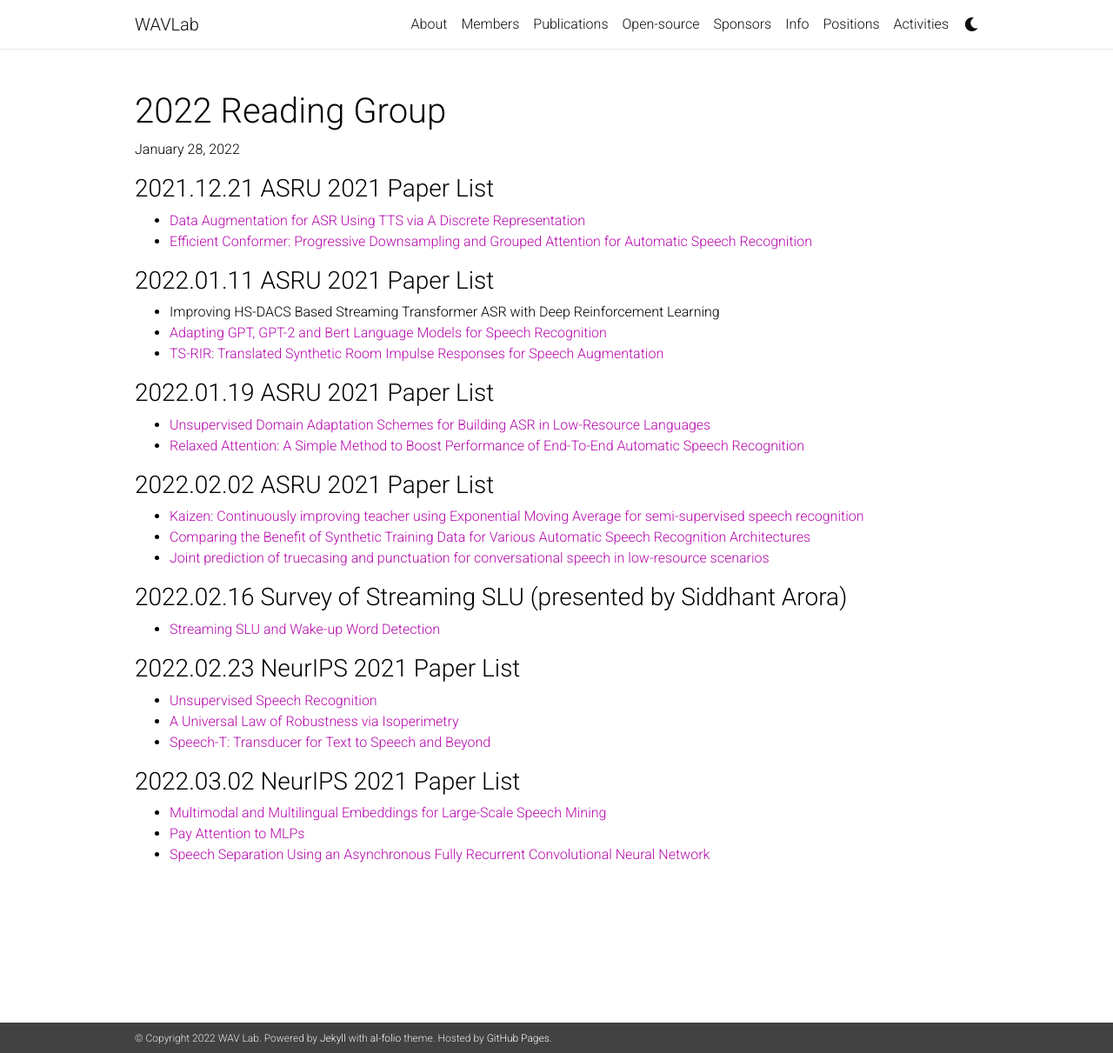
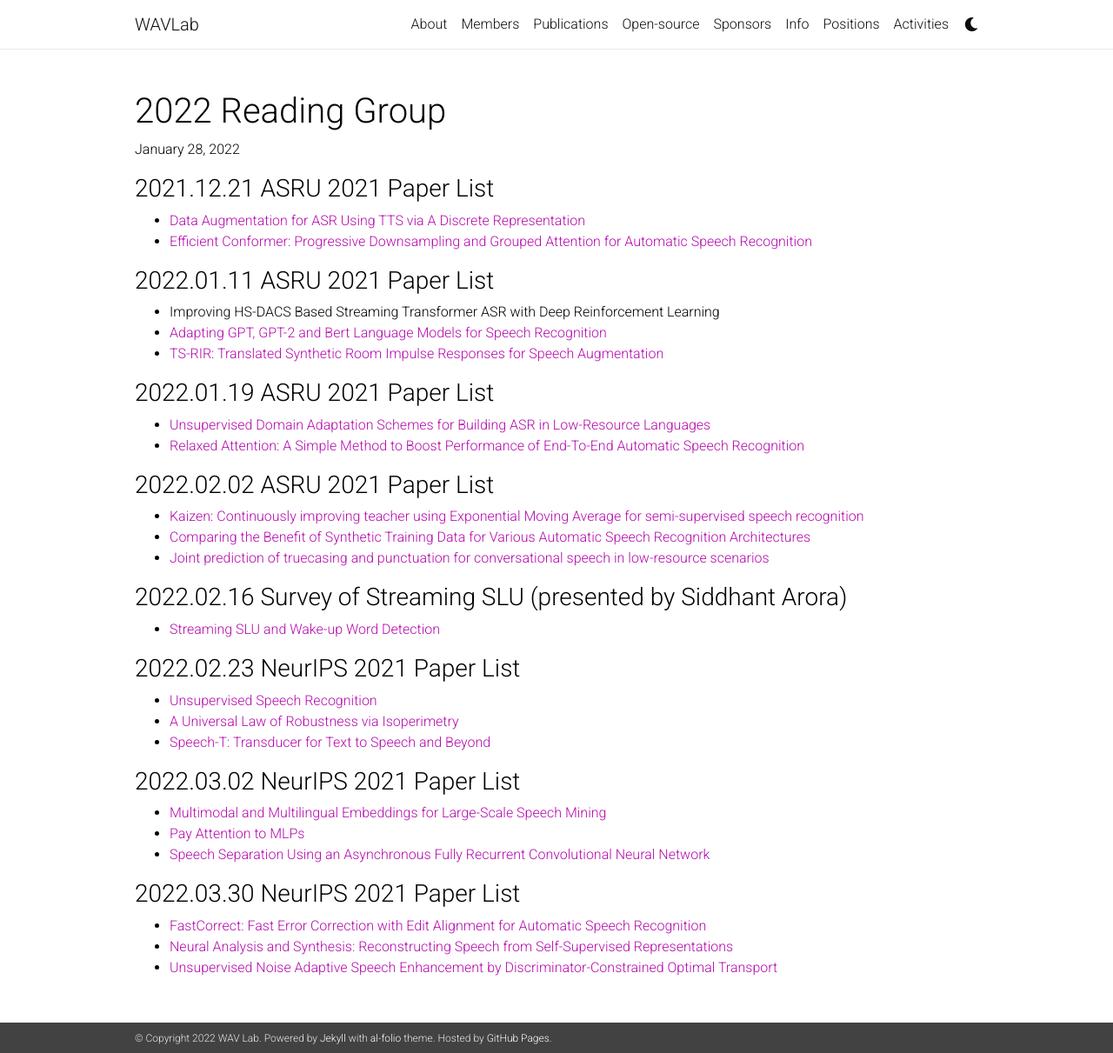
Before and after one commit to shinjiwlab/shinjiwlab.github.io, a Jekyll site: the page built from _posts/2022-12-31-reading-group.md, in a window 1280 px wide and 1211 px high. Shown: the whole window at 87% size. Built offline with Jekyll 4.4.1, drawn with Linux system fonts in a browser that asks for light colours; nearby versions of some CDN libraries; a style sheet for code colours, icons or effects is not loaded.

Commit message:
update reading group paper list

```diff
--- a/_posts/2022-12-31-reading-group.md
+++ b/_posts/2022-12-31-reading-group.md
@@ -36,3 +36,8 @@ comments: false
 - [Multimodal and Multilingual Embeddings for Large-Scale Speech Mining](https://openreview.net/forum?id=6fmgB38rLI1)
 - [Pay Attention to MLPs](https://openreview.net/forum?id=KBnXrODoBW)
 - [Speech Separation Using an Asynchronous Fully Recurrent Convolutional Neural Network](https://openreview.net/forum?id=SlxH2AbBBC2)
+
+### 2022.03.30 NeurIPS 2021 Paper List
+- [FastCorrect: Fast Error Correction with Edit Alignment for Automatic Speech Recognition](https://openreview.net/pdf?id=N3oi7URBakV)
+- [Neural Analysis and Synthesis: Reconstructing Speech from Self-Supervised Representations](https://nips.cc/virtual/2021/poster/37777)
+- [Unsupervised Noise Adaptive Speech Enhancement by Discriminator-Constrained Optimal Transport](https://openreview.net/pdf?id=R6U4-Qkcg21)
```
